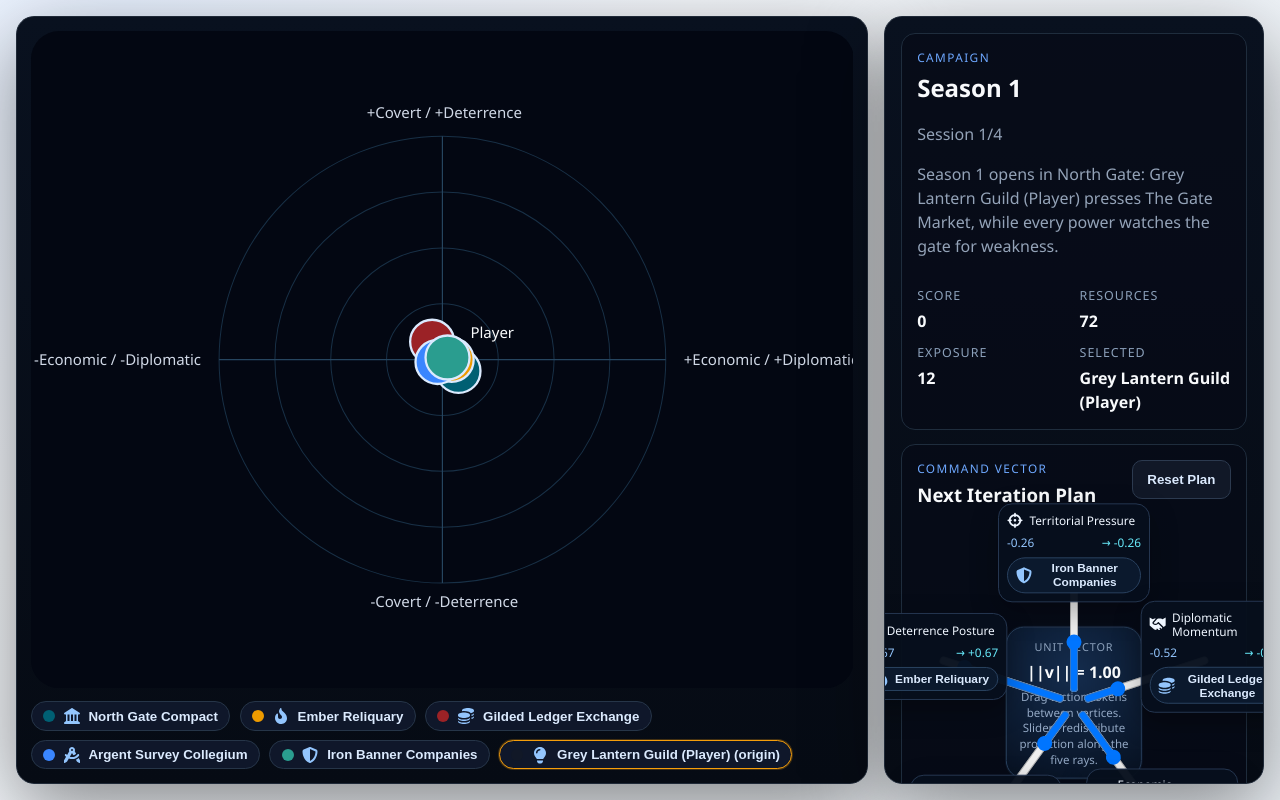
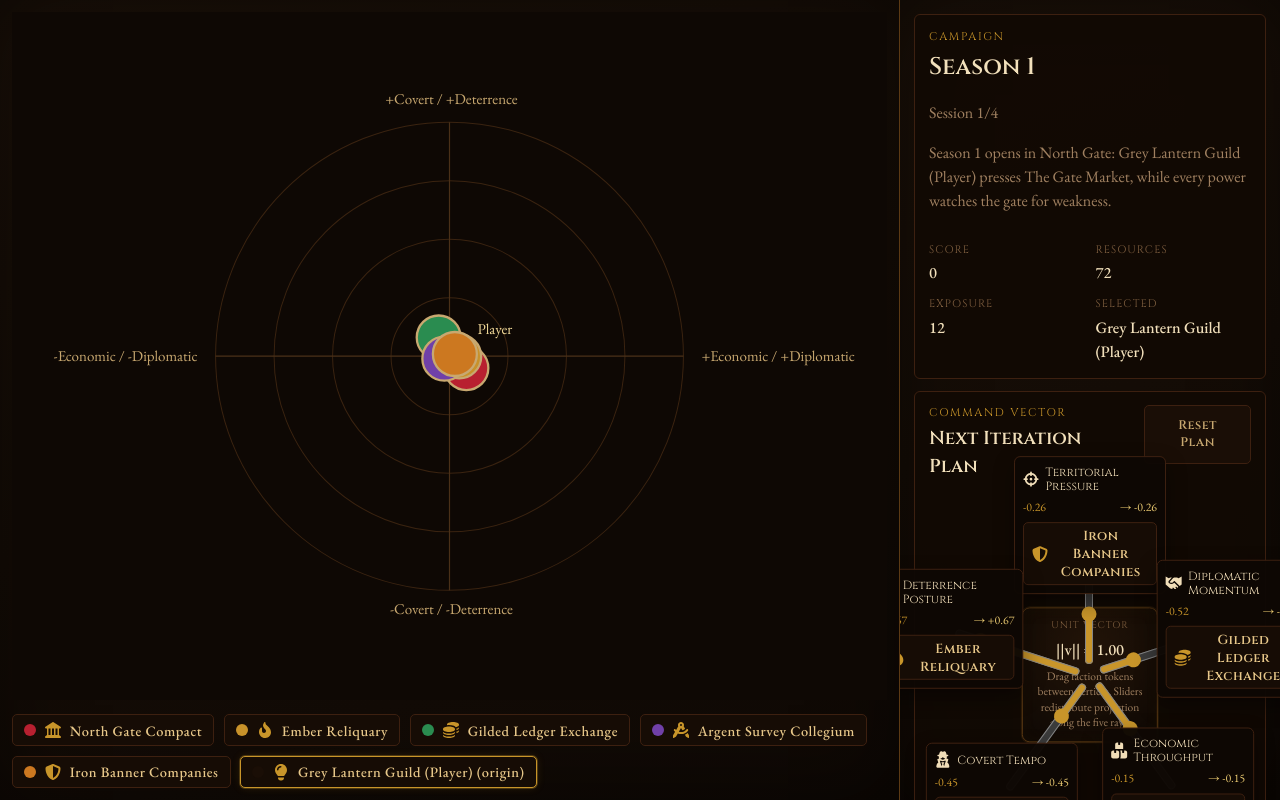
Before and after one commit to acrm/AdvProto_Fractions, a React (Vite) app: page / in a window 1280 px wide. Built offline with nearby package versions, Linux system fonts and the light colour scheme.

Commit message:
2026w10-0.15: medieval fantasy visual theme, right panel min-25%, no edge padding

```diff
--- a/package.json
+++ b/package.json
@@ -1,7 +1,7 @@
 {
   "name": "advproto-fractions",
   "private": true,
-  "version": "2026w10-0.14",
+  "version": "2026w10-0.15",
   "type": "module",
   "scripts": {
     "dev": "vite",
--- a/src/App.css
+++ b/src/App.css
@@ -5,10 +5,10 @@
 
 .game-screen {
   display: grid;
-  grid-template-columns: minmax(0, 1fr) 380px;
-  gap: 1rem;
+  grid-template-columns: minmax(0, 1fr) max(25%, 380px);
+  gap: 0;
   height: 100dvh;
-  padding: 1rem;
+  padding: 0;
   box-sizing: border-box;
   overflow: hidden;
 }
@@ -22,37 +22,40 @@
 .eyebrow {
   margin: 0 0 0.2rem;
   text-transform: uppercase;
-  letter-spacing: 0.12em;
-  font-size: 0.74rem;
-  color: #6ea8ff;
+  letter-spacing: 0.15em;
+  font-size: 0.7rem;
+  color: #c8952a;
+  font-family: 'Cinzel', Georgia, serif;
 }
 
 .subline,
 .panel-note,
 .outcome-line {
-  color: #94a3b8;
+  color: #a08060;
 }
 
 .phase-board,
 .game-side-panel {
-  border-radius: 18px;
-  border: 1px solid #1f2937;
-  background: linear-gradient(180deg, #09111f 0%, #060b14 100%);
-  box-shadow: 0 24px 80px rgba(0, 0, 0, 0.45);
+  border-radius: 0;
+  background: linear-gradient(160deg, #1a1008 0%, #0e0804 100%);
+  box-shadow: inset 0 0 80px rgba(0, 0, 0, 0.5);
 }
 
 .phase-board {
   display: grid;
   grid-template-rows: minmax(0, 1fr) auto;
   min-height: 0;
-  padding: 0.85rem;
+  padding: 0.75rem;
   overflow: hidden;
+  border-right: 1px solid #5c3a14;
 }
 
 .game-side-panel h2,
 .game-side-panel h3 {
   margin: 0;
-  color: #f8fafc;
+  color: #f2e0bb;
+  font-family: 'Cinzel', Georgia, serif;
+  font-weight: 600;
 }
 
 .phase-canvas {
@@ -85,17 +88,19 @@
   display: inline-flex;
   align-items: center;
   gap: 0.55rem;
-  border: 1px solid #263548;
-  background: #0f172a;
-  color: #dbeafe;
-  border-radius: 999px;
+  border: 1px solid #3d2010;
+  background: #160c05;
+  color: #e8c88a;
+  border-radius: 5px;
   padding: 0.35rem 0.7rem;
   cursor: pointer;
+  font-family: 'EB Garamond', Georgia, serif;
+  font-size: 0.9rem;
 }
 
 .legend-active .legend-button {
-  border-color: #f59e0b;
-  box-shadow: 0 0 0 1px rgba(245, 158, 11, 0.25);
+  border-color: #c8952a;
+  box-shadow: 0 0 0 1px rgba(200, 149, 42, 0.3), 0 0 8px rgba(200, 149, 42, 0.15);
 }
 
 .legend-chip {
@@ -112,22 +117,23 @@
   flex: 0 0 1rem;
   justify-content: center;
   align-items: center;
-  color: #93c5fd;
+  color: #c8952a;
 }
 
 .game-side-panel {
   display: grid;
-  gap: 0.85rem;
-  padding: 1rem;
+  gap: 0.75rem;
+  padding: 0.9rem;
   overflow: auto;
   min-height: 0;
+  align-content: start;
 }
 
 .panel-section {
-  border: 1px solid #1f2d3d;
-  border-radius: 14px;
-  padding: 0.95rem;
-  background: rgba(7, 12, 24, 0.74);
+  border: 1px solid #3d2010;
+  border-radius: 6px;
+  padding: 0.85rem;
+  background: rgba(18, 10, 4, 0.88);
 }
 
 .panel-section-header {
@@ -146,17 +152,18 @@
 .hud-grid strong,
 .detail-grid strong,
 .forecast-grid strong {
-  color: #f8fafc;
+  color: #f2e0bb;
   display: block;
 }
 
 .hud-label {
   display: block;
   margin-bottom: 0.2rem;
-  font-size: 0.78rem;
-  color: #8ca1bb;
+  font-size: 0.68rem;
+  color: #806040;
   text-transform: uppercase;
-  letter-spacing: 0.08em;
+  letter-spacing: 0.1em;
+  font-family: 'Cinzel', Georgia, serif;
 }
 
 .section-heading-row {
@@ -168,10 +175,11 @@
 }
 
 .intent-pool-label {
-  color: #8ca1bb;
-  font-size: 0.72rem;
+  color: #806040;
+  font-size: 0.7rem;
   text-transform: uppercase;
-  letter-spacing: 0.08em;
+  letter-spacing: 0.1em;
+  font-family: 'Cinzel', Georgia, serif;
 }
 
 .intent-pool-tokens {
@@ -199,27 +207,28 @@
   top: 50%;
   width: 112px;
   transform: translate(-50%, -50%);
-  border: 1px solid #29415f;
-  border-radius: 18px;
-  background: radial-gradient(circle at 50% 30%, rgba(21, 46, 80, 0.95), rgba(7, 17, 33, 0.98));
-  color: #dbeafe;
+  border: 1px solid #5c3a14;
+  border-radius: 8px;
+  background: radial-gradient(circle at 50% 30%, rgba(35, 20, 8, 0.97), rgba(14, 8, 4, 0.99));
+  color: #f0d8a0;
   padding: 0.7rem;
   text-align: center;
-  box-shadow: 0 0 0 1px rgba(96, 165, 250, 0.06);
+  box-shadow: 0 0 0 1px rgba(200, 149, 42, 0.12), inset 0 0 16px rgba(200, 149, 42, 0.04);
 }
 
 .intent-star-core-title {
   display: block;
-  font-size: 0.68rem;
-  letter-spacing: 0.08em;
+  font-size: 0.6rem;
+  letter-spacing: 0.1em;
   text-transform: uppercase;
-  color: #8ca1bb;
+  color: #806040;
+  font-family: 'Cinzel', Georgia, serif;
 }
 
 .intent-star-core-value {
   display: block;
   margin-top: 0.3rem;
-  color: #f8fafc;
+  color: #f2e0bb;
 }
 
 .intent-star-core-note {
@@ -227,7 +236,7 @@
   margin-top: 0.35rem;
   font-size: 0.72rem;
   line-height: 1.35;
-  color: #93a8c4;
+  color: #a08060;
 }
 
 .intent-ray {
@@ -250,6 +259,7 @@
 .intent-ray-slider {
   width: 132px;
   margin: 0;
+  accent-color: #c8952a;
 }
 
 .intent-vertex {
@@ -261,13 +271,13 @@
 
 .intent-vertex-card {
   width: 134px;
-  border: 1px solid #253650;
-  border-radius: 14px;
-  background: rgba(7, 15, 29, 0.96);
+  border: 1px solid #3d2010;
+  border-radius: 6px;
+  background: rgba(14, 8, 4, 0.97);
   padding: 0.5rem;
   display: grid;
   gap: 0.35rem;
-  box-shadow: 0 10px 28px rgba(0, 0, 0, 0.28);
+  box-shadow: 0 8px 20px rgba(0, 0, 0, 0.4);
   transform: rotate(calc(-1 * var(--ray-angle)));
 }
 
@@ -275,9 +285,10 @@
   display: flex;
   align-items: center;
   gap: 0.4rem;
-  color: #eff6ff;
+  color: #f0ddb8;
   font-size: 0.74rem;
   line-height: 1.2;
+  font-family: 'Cinzel', Georgia, serif;
 }
 
 .intent-vertex-values {
@@ -285,38 +296,38 @@
   justify-content: space-between;
   gap: 0.4rem;
   font-size: 0.74rem;
-  color: #93c5fd;
+  color: #c8952a;
 }
 
 .intent-vertex-effective {
-  color: #67e8f9;
+  color: #e8c870;
 }
 
 .intent-vertex-empty {
-  border: 1px dashed #29415f;
-  border-radius: 999px;
+  border: 1px dashed #3d2010;
+  border-radius: 4px;
   padding: 0.34rem 0.55rem;
   text-align: center;
-  color: #6582a6;
+  color: #5c3a18;
   font-size: 0.72rem;
 }
 
 .intent-reserve-row {
   display: grid;
   gap: 0.5rem;
-  border: 1px solid #1f2d3d;
-  border-radius: 10px;
+  border: 1px solid #3d2010;
+  border-radius: 5px;
   padding: 0.55rem;
-  background: rgba(6, 12, 22, 0.75);
+  background: rgba(10, 6, 3, 0.85);
 }
 
 button.faction-token {
-  border: 1px solid #29415f;
-  background: #0b192d;
-  color: #dbeafe;
-  border-radius: 999px;
+  border: 1px solid #3d2010;
+  background: #160c05;
+  color: #e8c88a;
+  border-radius: 5px;
   padding: 0.2rem 0.5rem;
-  font-size: 0.74rem;
+  font-size: 0.82rem;
   display: inline-flex;
   align-items: center;
   gap: 0.35rem;
@@ -339,7 +350,7 @@ button.faction-token-assigned {
   width: 1rem;
   height: 1rem;
   flex: 0 0 1rem;
-  color: #93c5fd;
+  color: #c8952a;
 }
 
 .legend-icon,
@@ -364,19 +375,33 @@ button.faction-token-assigned {
 }
 
 button {
-  background: linear-gradient(180deg, #2563eb 0%, #1d4ed8 100%);
-  color: #eff6ff;
-  border: 0;
-  border-radius: 10px;
+  background: linear-gradient(160deg, #6b1808 0%, #4a1006 100%);
+  color: #f2e0bb;
+  border: 1px solid #8b3010;
+  border-radius: 5px;
   padding: 0.7rem 0.9rem;
-  font-weight: 700;
+  font-weight: 600;
   cursor: pointer;
+  font-family: 'Cinzel', Georgia, serif;
+  font-size: 0.78rem;
+  letter-spacing: 0.04em;
+  transition: border-color 0.15s, background 0.15s;
+}
+
+button:hover:not(:disabled) {
+  background: linear-gradient(160deg, #8b2010 0%, #5c1208 100%);
+  border-color: #c8952a;
 }
 
 .ghost-button {
-  background: #111827;
-  border: 1px solid #2c3a4f;
-  color: #dbeafe;
+  background: #1a0e06;
+  border: 1px solid #3d2010;
+  color: #c8a870;
+}
+
+.ghost-button:hover:not(:disabled) {
+  background: #201208;
+  border-color: #8b5e20;
 }
 
 button:disabled {
@@ -387,7 +412,7 @@ button:disabled {
 .compact-list {
   margin: 0;
   padding-left: 1rem;
-  color: #d6e2f0;
+  color: #c8a870;
 }
 
 .compact-list li {
@@ -396,7 +421,7 @@ button:disabled {
 
 .compact-subline {
   margin-top: 0.2rem;
-  color: #8ca1bb;
+  color: #806040;
   font-size: 0.88rem;
   line-height: 1.35;
 }
@@ -455,4 +480,9 @@ button:disabled {
     width: 100%;
     height: 100%;
   }
+
+  .phase-board {
+    border-right: none;
+    border-bottom: 1px solid #5c3a14;
+  }
 }
--- a/src/index.css
+++ b/src/index.css
@@ -1,9 +1,11 @@
+@import url('https://fonts.googleapis.com/css2?family=Cinzel:wght@400;600;700&family=EB+Garamond:ital,wght@0,400;0,500;1,400&display=swap');
+
 :root {
-  font-family: 'Segoe UI', Tahoma, Geneva, Verdana, sans-serif;
+  font-family: 'EB Garamond', Georgia, 'Times New Roman', serif;
   line-height: 1.5;
   font-weight: 400;
-  color: #12263a;
-  background-color: #f3f6fb;
+  color: #f0ddb8;
+  background-color: #0e0804;
   font-synthesis: none;
   text-rendering: optimizeLegibility;
   -webkit-font-smoothing: antialiased;
@@ -14,6 +16,6 @@ body {
   margin: 0;
   min-width: 320px;
   min-height: 100vh;
-  background: radial-gradient(circle at 10% 0%, #e8f1ff 0%, #f5f8fc 40%, #edf2f7 100%);
+  background: radial-gradient(circle at 30% 20%, #1e1208 0%, #100804 55%, #080502 100%);
   overflow: hidden;
 }
--- a/src/presentation/components/PhaseSpaceChart.tsx
+++ b/src/presentation/components/PhaseSpaceChart.tsx
@@ -14,7 +14,7 @@ interface PhaseSpaceChartProps {
   onSelectFaction: (factionId: string) => void
 }
 
-const COLORS = ['#005f73', '#ee9b00', '#9b2226', '#3a86ff', '#2a9d8f', '#6a4c93', '#ef476f']
+const COLORS = ['#b82030', '#c8922a', '#2a8c50', '#7040a8', '#cc7820', '#2870b8', '#a83060']
 const TRAJECTORY_TAIL = 5
 const MIN_VIEWPORT_WIDTH = 720
 const MIN_VIEWPORT_HEIGHT = 540
@@ -262,7 +262,7 @@ export function PhaseSpaceChart({ factions, selectedFactionId, onSelectFaction }
           onPointerUp={handlePointerUp}
           onPointerLeave={handlePointerUp}
         >
-        <rect x={0} y={0} width={viewWidth} height={viewHeight} fill="#030712" rx={28} />
+        <rect x={0} y={0} width={viewWidth} height={viewHeight} fill="#0e0804" rx={0} />
         <g transform={`translate(${pan.x}, ${pan.y})`}>
         <g transform={`scale(${zoom})`}>
         {[0.25, 0.5, 0.75, 1].map((ratio) => (
@@ -272,30 +272,30 @@ export function PhaseSpaceChart({ factions, selectedFactionId, onSelectFaction }
             cy={centerY}
             r={baseRadius * ratio}
             fill="none"
-            stroke="#183046"
+            stroke="#3a2310"
             strokeWidth={1 / zoom}
           />
         ))}
 
-        <line x1={centerX - baseRadius} y1={centerY} x2={centerX + baseRadius} y2={centerY} stroke="#26455f" strokeWidth={1.2 / zoom} />
-        <line x1={centerX} y1={centerY - baseRadius} x2={centerX} y2={centerY + baseRadius} stroke="#26455f" strokeWidth={1.2 / zoom} />
+        <line x1={centerX - baseRadius} y1={centerY} x2={centerX + baseRadius} y2={centerY} stroke="#4a3018" strokeWidth={1.2 / zoom} />
+        <line x1={centerX} y1={centerY - baseRadius} x2={centerX} y2={centerY + baseRadius} stroke="#4a3018" strokeWidth={1.2 / zoom} />
 
-        <text x={centerX + baseRadius + 18 / zoom} y={centerY + 5 / zoom} fontSize={15 / zoom} fill="#d0d8e6">
+        <text x={centerX + baseRadius + 18 / zoom} y={centerY + 5 / zoom} fontSize={15 / zoom} fill="#c8a870">
           +Economic / +Diplomatic
         </text>
-        <text x={centerX - baseRadius - 18 / zoom} y={centerY + 5 / zoom} textAnchor="end" fontSize={15 / zoom} fill="#d0d8e6">
+        <text x={centerX - baseRadius - 18 / zoom} y={centerY + 5 / zoom} textAnchor="end" fontSize={15 / zoom} fill="#c8a870">
           -Economic / -Diplomatic
         </text>
-        <text x={centerX + 2 / zoom} y={centerY - baseRadius - 18 / zoom} textAnchor="middle" fontSize={15 / zoom} fill="#d0d8e6">
+        <text x={centerX + 2 / zoom} y={centerY - baseRadius - 18 / zoom} textAnchor="middle" fontSize={15 / zoom} fill="#c8a870">
           +Covert / +Deterrence
         </text>
-        <text x={centerX + 2 / zoom} y={centerY + baseRadius + 24 / zoom} textAnchor="middle" fontSize={15 / zoom} fill="#d0d8e6">
+        <text x={centerX + 2 / zoom} y={centerY + baseRadius + 24 / zoom} textAnchor="middle" fontSize={15 / zoom} fill="#c8a870">
           -Covert / -Deterrence
         </text>
 
-        <circle cx={centerX} cy={centerY} r={10 / zoom} fill="#030712" stroke={selectedFactionId === playerFaction.id ? '#f8fafc' : '#60a5fa'} strokeWidth={2.5 / zoom} />
-        <circle cx={centerX} cy={centerY} r={18 / zoom} fill="none" stroke={selectedFactionId === playerFaction.id ? '#f59e0b' : '#22d3ee'} strokeWidth={3.2 / zoom} strokeOpacity={0.95} />
-        <text x={centerX + 28 / zoom} y={centerY - 22 / zoom} fontSize={15 / zoom} fill="#f8fafc">Player</text>
+        <circle cx={centerX} cy={centerY} r={10 / zoom} fill="#0e0804" stroke={selectedFactionId === playerFaction.id ? '#f0d898' : '#c8952a'} strokeWidth={2.5 / zoom} />
+        <circle cx={centerX} cy={centerY} r={18 / zoom} fill="none" stroke={selectedFactionId === playerFaction.id ? '#d4982a' : '#e8c870'} strokeWidth={3.2 / zoom} strokeOpacity={0.95} />
+        <text x={centerX + 28 / zoom} y={centerY - 22 / zoom} fontSize={15 / zoom} fill="#f0d898">Player</text>
 
         {factions.map((faction, index) => (
           <g key={faction.id}>
@@ -331,7 +331,7 @@ export function PhaseSpaceChart({ factions, selectedFactionId, onSelectFaction }
                       r={pointIndex === points.length - 1 ? rScaled : rTrail}
                       fill={COLORS[index % COLORS.length]}
                       fillOpacity={point.opacity}
-                      stroke={highlight ? '#f8fafc' : '#dbeafe'}
+                      stroke={highlight ? '#f0d898' : '#c8a870'}
                       strokeWidth={(pointIndex === points.length - 1 ? 2.3 : 1.2) / zoom}
                     />
                   ))}
@@ -342,10 +342,10 @@ export function PhaseSpaceChart({ factions, selectedFactionId, onSelectFaction }
                         cy={currentPoint.y}
                         r={rScaled + 7 / zoom}
                         fill="none"
-                        stroke="#f59e0b"
+                        stroke="#d4982a"
                         strokeWidth={2.4 / zoom}
                       />
-                      <text x={currentPoint.x + rScaled + 12 / zoom} y={currentPoint.y - rScaled - 8 / zoom} fontSize={14 / zoom} fill="#f8fafc">
+                      <text x={currentPoint.x + rScaled + 12 / zoom} y={currentPoint.y - rScaled - 8 / zoom} fontSize={14 / zoom} fill="#f0d898">
                         {faction.name}
                       </text>
                     </>
@@ -363,7 +363,7 @@ export function PhaseSpaceChart({ factions, selectedFactionId, onSelectFaction }
         {factions.map((faction, index) => (
           <li key={faction.id} className={selectedFactionId === faction.id ? 'legend-active' : ''}>
             <button type="button" className="legend-button" onClick={() => onSelectFaction(faction.id)}>
-              <span className="legend-chip" style={{ background: faction.isPlayer ? '#111827' : COLORS[index % COLORS.length] }} />
+              <span className="legend-chip" style={{ background: faction.isPlayer ? '#1a0e06' : COLORS[index % COLORS.length] }} />
               <FactionIcon className="legend-icon" name={faction.icon} />
               {faction.name} {faction.isPlayer ? '(origin)' : ''}
             </button>
--- a/version.json
+++ b/version.json
@@ -1,6 +1,6 @@
 {
   "weekCode": "2026w10",
   "minor": 0,
-  "build": 14,
-  "currentVersion": "2026w10-0.14"
+  "build": 15,
+  "currentVersion": "2026w10-0.15"
 }
```
Also changed, not shown: 1 other file (tests, documents, lock files or other folders).
